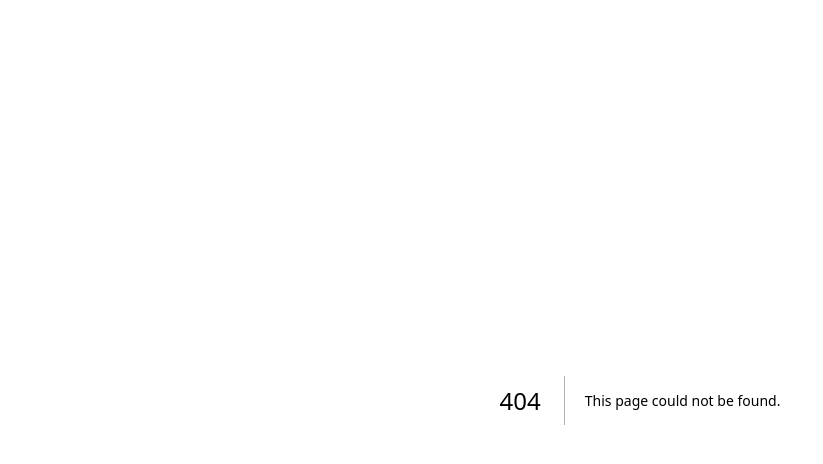
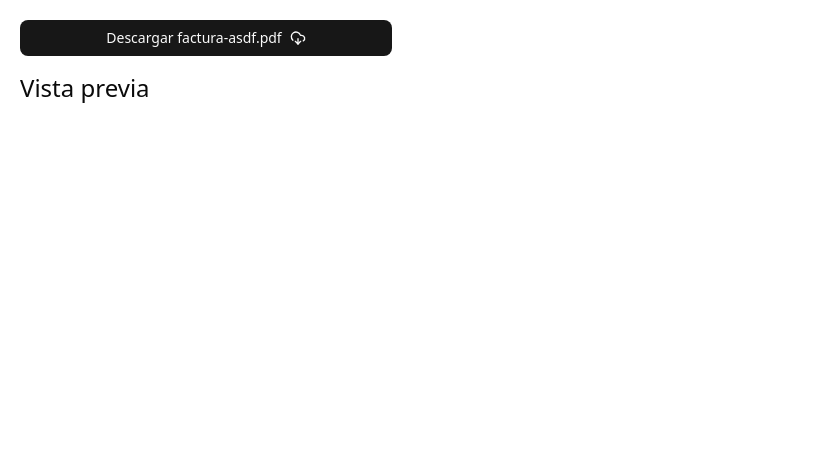
Before and after one commit to Nahuel-Salvatierra/animarte, a Next.js app: page /pdf in a window 1280 px wide. Before the commit this address had no page. Shown: the top 464 px of the page, without its empty margins (0-823 px from the left). Built offline with nearby package versions, Linux system fonts and the light colour scheme.

Commit message:
Add new handle routes

```diff
--- /dev/null
+++ b/src/app/books/route.ts
@@ -0,0 +1,37 @@
+import { GoogleDriveService } from "@/external/google/GoogleDriveService";
+import { AxiosError } from "axios";
+import { NextResponse } from "next/server";
+import { FetchedBook } from "../actions/fetchDriveBooks";
+
+export type ApiResponse = {
+  books: FetchedBook[];
+  pagination: {
+    hasMore: boolean;
+    nextPageToken?: string;
+  };
+};
+
+export async function GET(request: Request) {
+  try {
+    const { searchParams } = new URL(request.url);
+    const pageToken = searchParams.get("pageToken") || undefined;
+    const pageSize = Number(searchParams.get("pageSize")) || 100;
+
+    const driveService = new GoogleDriveService();
+    const { files, nextPageToken } = await driveService.listFiles(
+      pageToken,
+      pageSize
+    );
+
+    return NextResponse.json({
+      books: files,
+      pagination: {
+        nextPageToken,
+        hasMore: !!nextPageToken,
+      },
+    });
+  } catch (error) {
+    console.log("Error fetching files:", error);
+    throw new AxiosError("Error fetching files from Google");
+  }
+}
--- /dev/null
+++ b/src/app/google/route.ts
@@ -0,0 +1,27 @@
+import { GoogleDriveService } from "@/external/google/GoogleDriveService";
+import { AxiosError } from "axios";
+import { FetchedBook } from "../actions/fetchDriveBooks";
+
+export type ApiResponse = {
+  books: FetchedBook[];
+  pagination: {
+    hasMore: boolean;
+    nextPageToken?: string;
+  };
+};
+
+export async function GET(request: Request) {
+  try {
+    const { searchParams } = new URL(request.url);
+    const id = searchParams.get("id") || undefined;
+    if (!id) throw new Error("No id provided");
+
+    console.log("calling pi");
+
+    const driveService = new GoogleDriveService();
+    return await driveService.downloadFile(id);
+  } catch (error) {
+    console.log("Error fetching files:", error);
+    throw new AxiosError("Error fetching files from Google");
+  }
+}
--- /dev/null
+++ b/src/app/pdf/page.tsx
@@ -0,0 +1,41 @@
+"use client";
+
+import { useCartStore } from "@/store/useCartStore";
+import { useMemo } from "react";
+import CatalogPDF from "./components/CatalogPDF";
+import DownloadButton from "./components/DownloadButton";
+import { useRouter } from "next/navigation";
+
+export default function Page() {
+  const cartItemsRaw = useCartStore((state) => state.cartItems);
+  const clearCart = useCartStore((state) => state.clearCart);
+  const router = useRouter();
+
+  const cartItems = useMemo(
+    () =>
+      Object.entries(cartItemsRaw).map(([key, value]) => ({
+        id: key,
+        ...value,
+      })),
+    [cartItemsRaw]
+  );
+
+  const handleOnDownload = () => {
+    clearCart();
+    router.push("/");
+  };
+
+  return (
+    <div className="p-5 h-[90vh] gap-4 flex flex-col container">
+      <DownloadButton onDownload={handleOnDownload} />
+      <h1 className="text-2xl mb-4">Vista previa</h1>
+      {cartItems.length > 0 && (
+        <div className="w-full h-full">
+          <div className="w-full h-[90%]">
+            <CatalogPDF cartItems={cartItems} />
+          </div>
+        </div>
+      )}
+    </div>
+  );
+}
```
